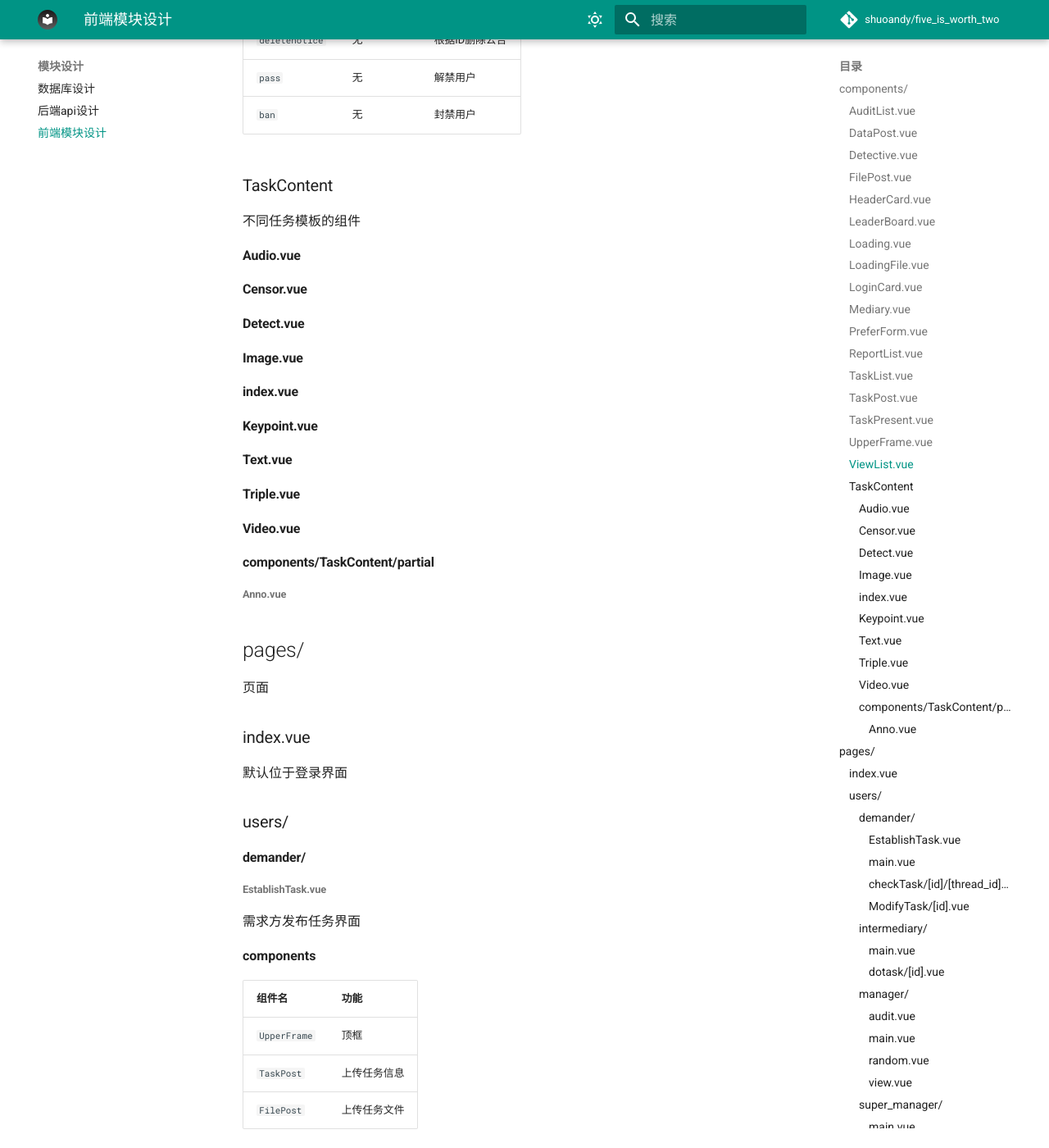
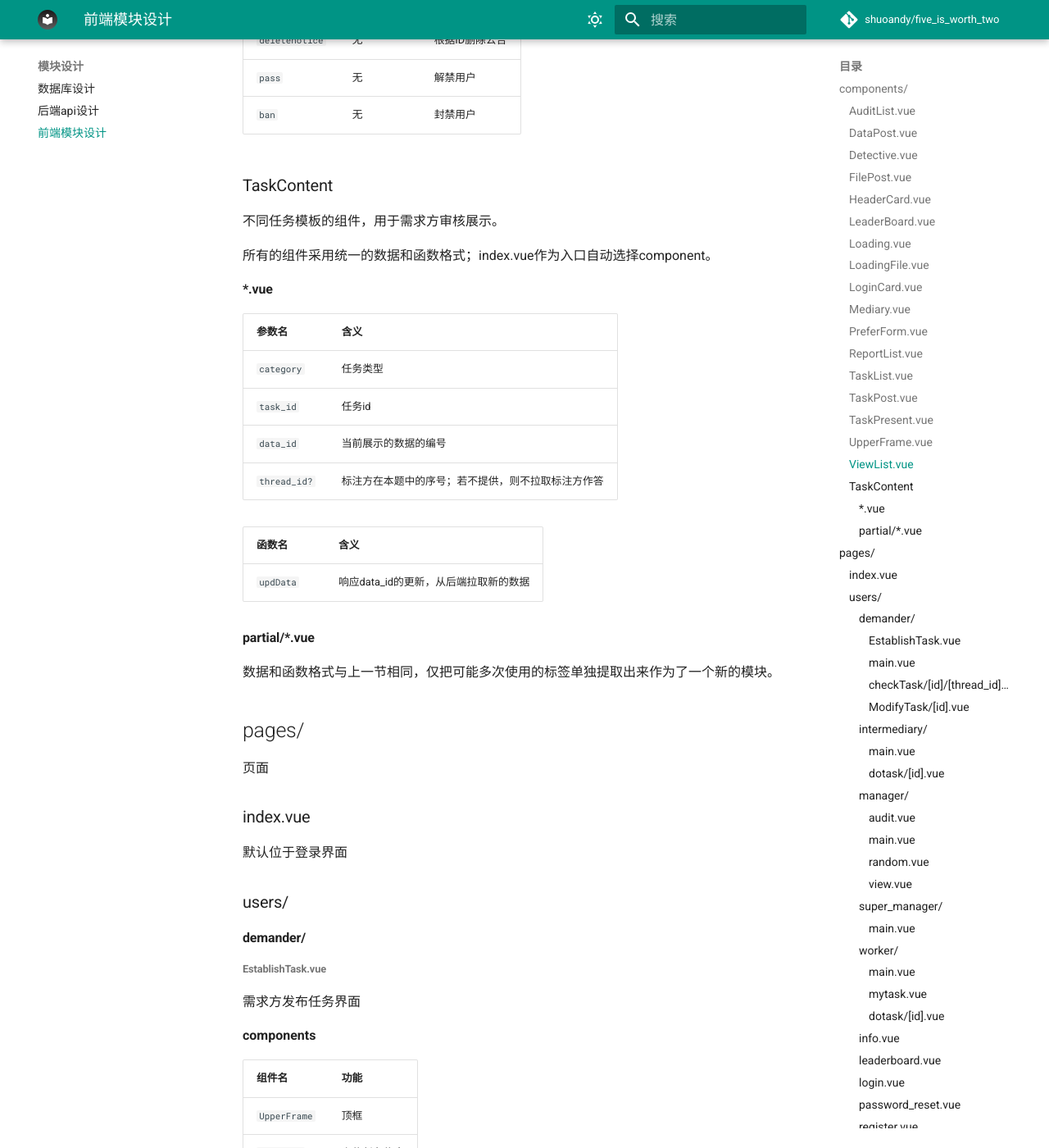
Before and after one commit to ShuoAndy/five_is_worth_two, an MkDocs documentation site: the page built from docs/modules/frontend.md, in a window 1280 px wide and 1400 px high, scrolled down 4083 px. Shown: the whole window at 82% size. Built offline with MkDocs 1.6.1 and Material for MkDocs 9.7.7, drawn with Linux system fonts in a browser that asks for light colours; comment, search, counter and statistics services are not loaded.

Commit message:
frontend: TaskContent

```diff
--- a/docs/modules/frontend.md
+++ b/docs/modules/frontend.md
@@ -143,29 +143,27 @@
 | `ban` |无| 封禁用户 |
 
 ### TaskContent
-不同任务模板的组件
+不同任务模板的组件，用于需求方审核展示。
 
-#### Audio.vue
+所有的组件采用统一的数据和函数格式；index.vue作为入口自动选择component。
 
-#### Censor.vue
+#### *.vue
 
-#### Detect.vue
+| 参数名 | 含义 |
+| ------ | ---- |
+| `category` | 任务类型 |
+| `task_id`  | 任务id  |
+| `data_id`  | 当前展示的数据的编号 |
+| `thread_id?` | 标注方在本题中的序号；若不提供，则不拉取标注方作答 |
 
-#### Image.vue
+| 函数名 | 含义 |
+| ------ | ---- |
+| `updData` | 响应data_id的更新，从后端拉取新的数据 |
 
-#### index.vue
+#### partial/*.vue
 
-#### Keypoint.vue
+数据和函数格式与上一节相同，仅把可能多次使用的标签单独提取出来作为了一个新的模块。
 
-#### Text.vue
-
-#### Triple.vue
-
-#### Video.vue
-
-#### components/TaskContent/partial
-
-###### Anno.vue
 
 ## pages/
 页面
```
